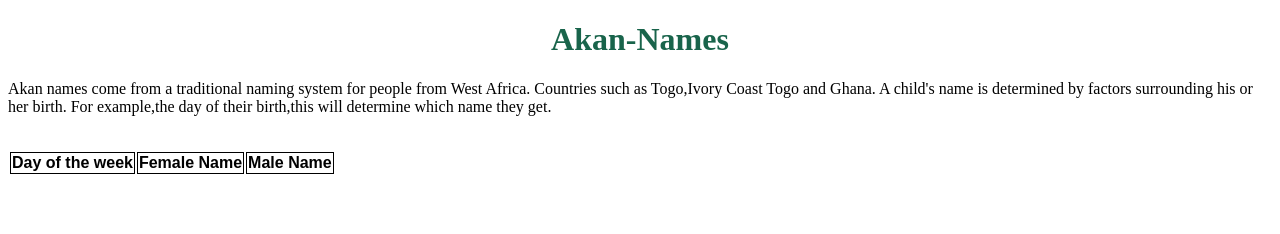
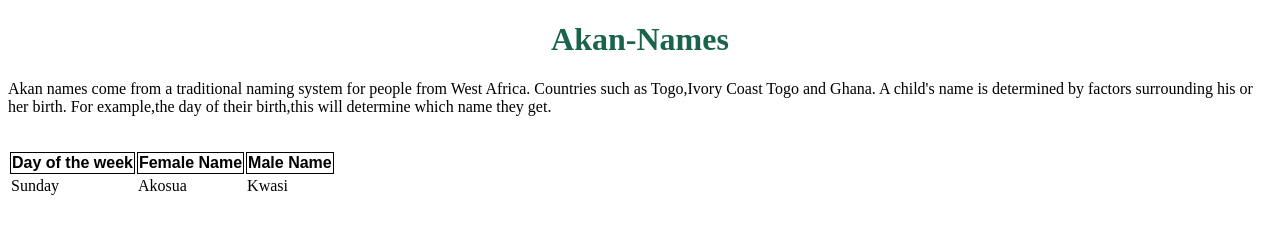
Before and after one commit to Fuadmanye/Akan-Name, a plain HTML site: page index.html in a window 1280 px wide. Drawn offline with Linux system fonts and the light colour scheme.

Commit message:
:add sunday akan names

```diff
--- a/index.html
+++ b/index.html
@@ -34,6 +34,13 @@
                         <th>Male Name</th>
                     </tr>
                     <tr>
+                        <td>Sunday</td>
+                        <td>Akosua</td>
+                        <td>Kwasi</td>
+                        </tr>
+                        <tr>
+
+
 
 
 
```
